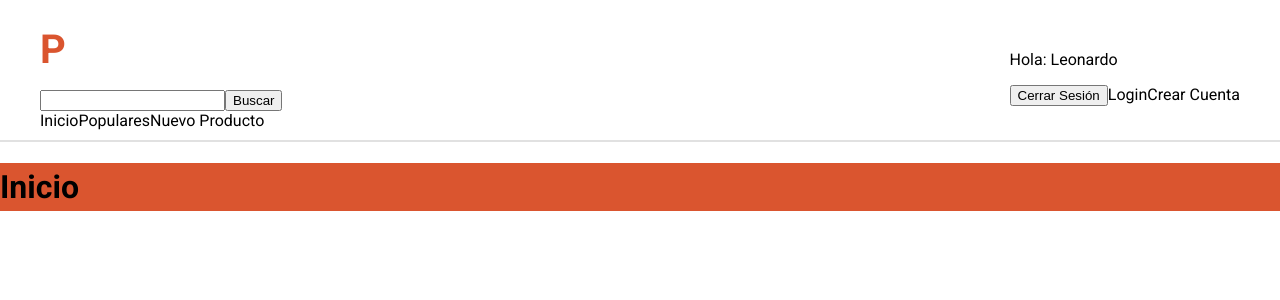
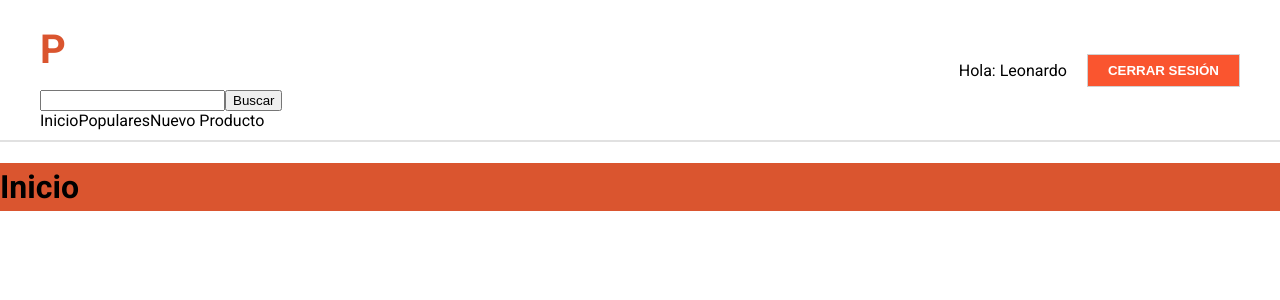
Before and after one commit to Leonardo-G/react-crear-productos, a Next.js app: page / in a window 1280 px wide. Shown: the top 300 px of the page. Built offline with nearby package versions, Linux system fonts and the light colour scheme.

Commit message:
botones cuenta

```diff
--- a/components/layout/Header.js
+++ b/components/layout/Header.js
@@ -6,6 +6,7 @@ import { Navegacion } from './Navegacion';
 import styles from "../../styles/Header.module.css";
 
 export const Header = () => {
+    const usuario = true
     return (
         <header className={ styles.header }>
             <div className={ styles.contenedorHeader }>
@@ -16,13 +17,28 @@ export const Header = () => {
                     <Buscar />
                     <Navegacion />
                 </div>
-                <div>
-                    <p>Hola: Leonardo</p>
-                    <button
-                        type='button'
-                        >Cerrar Sesión</button>
-                    <Link href="/">Login</Link>
-                    <Link href="/">Crear Cuenta</Link>
+                <div className={ styles.cuenta}>
+                    {
+                        usuario
+                        ?   <>
+                                <p className={ styles.cuenta_usuario }>Hola: Leonardo</p>
+                                <button className="boton boton--orange">
+                                        Cerrar Sesión
+                                </button>
+                            </>
+                        :   <>
+                                <Link href="/" passHref>
+                                    <button className="boton boton--orange">
+                                        Login
+                                    </button>
+                                </Link>
+                                <Link href="/" passHref>
+                                    <button className="boton boton--wh">
+                                        Crear Cuenta
+                                    </button>
+                                </Link>
+                            </>
+                    }
                 </div>
             </div>
         </header>
--- a/components/layout/Layout.js
+++ b/components/layout/Layout.js
@@ -11,7 +11,7 @@ export const Layout = ({ children }) => {
                 <link rel="stylesheet" href="https://cdnjs.cloudflare.com/ajax/libs/normalize/8.0.1/normalize.min.css" integrity="sha512-NhSC1YmyruXifcj/KFRWoC561YpHpc5Jtzgvbuzx5VozKpWvQ+4nXhPdFgmx8xqexRcpAglTj9sIBWINXa8x5w==" crossOrigin="anonymous" referrerPolicy="no-referrer" />
                 <link rel="preconnect" href="https://fonts.googleapis.com"/>
                 <link rel="preconnect" href="https://fonts.gstatic.com" crossOrigin/>
-                <link href="https://fonts.googleapis.com/css2?family=Roboto:wght@400;500;700&display=swap" rel="stylesheet" />
+                <link rel="stylesheet" href="https://fonts.googleapis.com/css2?family=Roboto:wght@400;500;700&display=swap"/>
                 <title>Product Hunt Firebase y Next.js</title>
             </Head>
             <Header />
--- a/pages/_app.js
+++ b/pages/_app.js
@@ -1,5 +1,6 @@
 import '../styles/base/globals.css';
 import "../styles/base/variables.css";
+import "../styles/base/boton.css"
 
 function MyApp({ Component, pageProps }) {
   return <Component {...pageProps} />
--- a/styles/Header.module.css
+++ b/styles/Header.module.css
@@ -17,6 +17,15 @@
     margin-right: 2rem;
 }
 
+.cuenta{
+    display: flex;
+    align-items: center;
+}
+
+.cuenta_usuario{
+    margin-right: 2rem;
+}
+
 @media (min-width: 768px) {
     .contenedorHeader{
         display: flex;
--- /dev/null
+++ b/styles/base/boton.css
@@ -0,0 +1,26 @@
+.boton{
+    font-weight: 700;
+    text-transform: uppercase;
+    border: 1px solid #d1d1d1;
+    padding: .8rem 2rem;
+    margin-right: 1rem;
+    color: #fff;
+}
+
+.boton:hover{
+    cursor: pointer;
+}
+
+.boton:last-of-type{
+    margin-right: 0;
+}
+
+.boton--orange{
+    background-color: #fa552f;
+    color: #fff;
+}
+
+.boton--wh{
+    background-color: transparent;
+    color: #000;
+}
```
